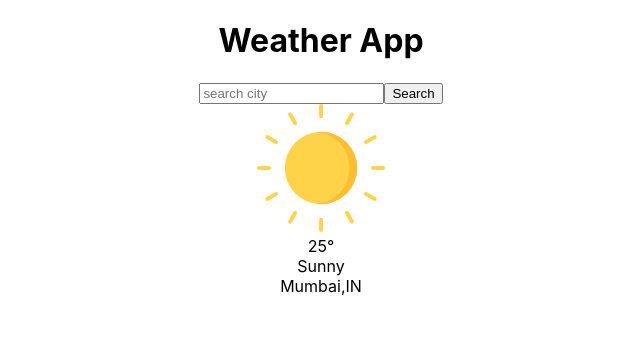
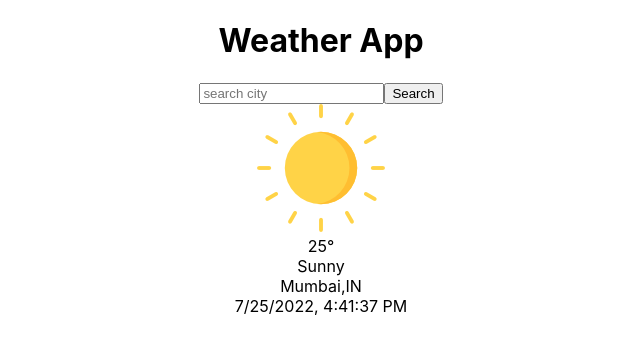
Before and after one commit to sgujuluva/weather-app, a React (Create React App) app: page / in a window 1280 px wide. Shown: the top 352 px of the page, without its empty margins (319-959 px from the left). Built offline with nearby package versions, Linux system fonts and the light colour scheme.

Commit message:
system date and time added

```diff
--- a/src/components/WeatherDetails/index.jsx
+++ b/src/components/WeatherDetails/index.jsx
@@ -15,6 +15,9 @@ function WeatherDetails() {
             <div className = "weather-condition">Sunny</div>
             <div className="city">Mumbai,IN</div>
         </div>
+        <div className="date-time">
+          {new Date().toLocaleString()}
+        </div>
     </div>
     </>
 
```
